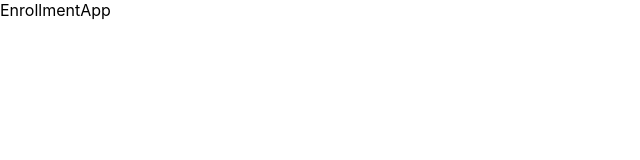
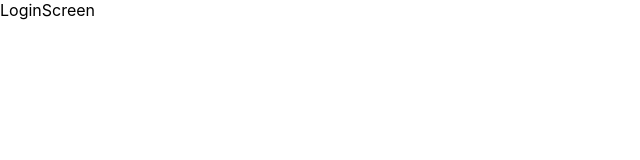
Before and after one commit to stargazing4122/11-simple-enrollment-system-mern-frontend, a React (Create React App) app: page /signin in a window 1280 px wide. Shown: the top 160 px of the page, without its empty margins (0-640 px from the left). Built offline with nearby package versions, Linux system fonts and the light colour scheme.

Commit message:
app router added

```diff
--- a/package.json
+++ b/package.json
@@ -12,6 +12,7 @@
     "@types/react-dom": "^18.0.0",
     "react": "^18.0.0",
     "react-dom": "^18.0.0",
+    "react-router-dom": "5.3.0",
     "react-scripts": "5.0.1",
     "typescript": "^4.4.2",
     "web-vitals": "^2.1.0"
@@ -39,5 +40,8 @@
       "last 1 firefox version",
       "last 1 safari version"
     ]
+  },
+  "devDependencies": {
+    "@types/react-router-dom": "^5.3.3"
   }
 }
--- a/src/EnrollmentApp.tsx
+++ b/src/EnrollmentApp.tsx
@@ -1,7 +1,9 @@
-import React from 'react'
+import { AppRouter } from './routers';
 
 export const EnrollmentApp = () => {
   return (
-    <div>EnrollmentApp</div>
+    <>
+      <AppRouter />
+    </>
   )
 }
--- /dev/null
+++ b/src/pages/HomeScreen.tsx
@@ -0,0 +1,7 @@
+import React from 'react'
+
+export const HomeScreen = () => {
+  return (
+    <div>HomeScreen</div>
+  )
+}
--- /dev/null
+++ b/src/pages/LoginScreen.tsx
@@ -0,0 +1,7 @@
+import React from 'react'
+
+export const LoginScreen = () => {
+  return (
+    <div>LoginScreen</div>
+  )
+}
--- /dev/null
+++ b/src/pages/index.ts
@@ -0,0 +1,2 @@
+export * from './HomeScreen';
+export * from './LoginScreen';
--- /dev/null
+++ b/src/routers/AppRouter.tsx
@@ -0,0 +1,16 @@
+
+import { BrowserRouter as Router, Route, Switch } from 'react-router-dom';
+
+import { HomeScreen, LoginScreen } from '../pages';
+
+
+export const AppRouter = () => {
+  return (
+    <Router>
+      <Switch>
+        <Route path="/signin" component={ LoginScreen } />
+        <Route path="/" component={ HomeScreen } />
+      </Switch>
+    </Router>
+  )
+}
--- /dev/null
+++ b/src/routers/index.ts
@@ -0,0 +1 @@
+export * from './AppRouter';
```
Also changed, not shown: 1 other file (tests, documents, lock files or other folders).
